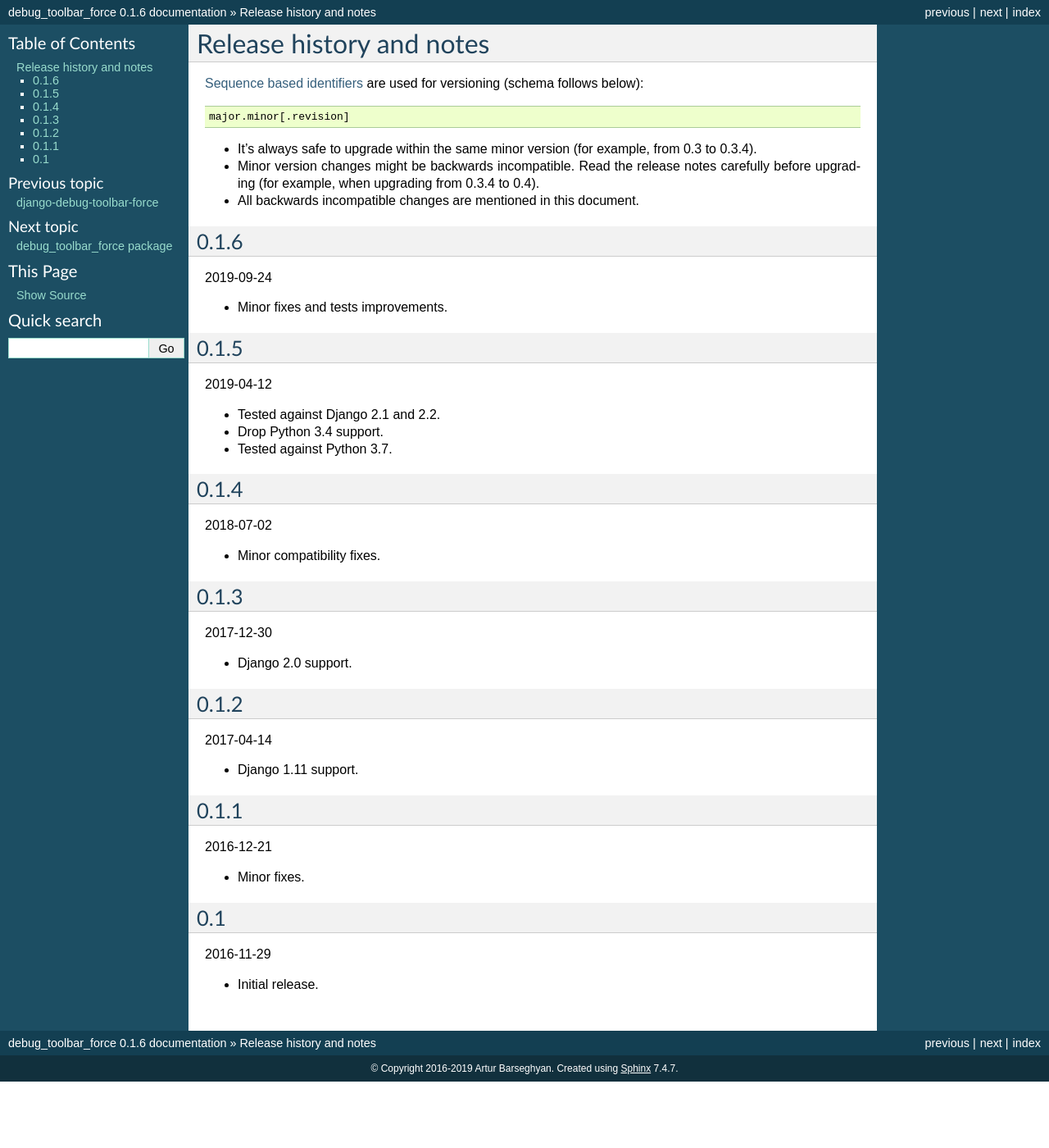
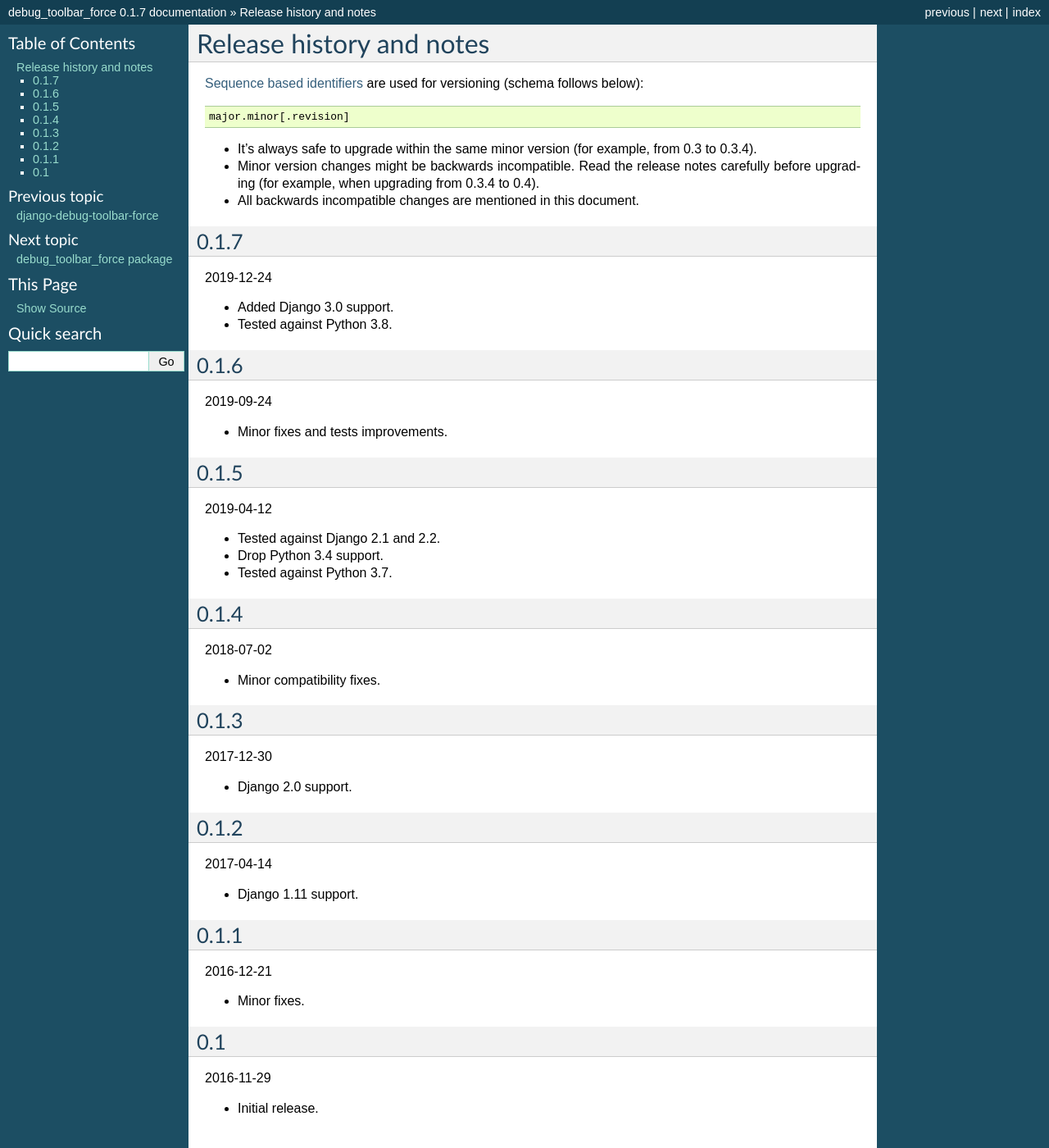
Before and after one commit to barseghyanartur/django-debug-toolbar-force, a Sphinx documentation site: the page built from docs/changelog.rst, in a window 1280 px wide and 1400 px high. Shown: the whole window at 82% size. Built offline with Sphinx 7.4.7, drawn with Linux system fonts in a browser that asks for light colours; pages that are not in the unit, such as notebooks, are missing from menus; some of the changed text lies outside the part shown.

Commit message:
Prepare 0.1.7

```diff
--- a/README.rst
+++ b/README.rst
@@ -29,8 +29,8 @@ Show ``django-debug-toolbar`` in non- or partial-HTML views.
 
 Prerequisites
 =============
-- Python 2.7, 3.4, 3.5, 3.6 and 3.7.
-- Django 1.8, 1.9, 1.10, 1.11, 2.0, 2.1 and 2.2.
+- Python 2.7, 3.5, 3.6, 3.7 and 3.8.
+- Django 1.8, 1.9, 1.10, 1.11, 2.0, 2.1, 2.2 and 3.0.
 - django-debug-toolbar 1.5 (may work on earlier versions as well, although
   not guaranteed).
 
--- a/docs/changelog.rst
+++ b/docs/changelog.rst
@@ -14,6 +14,13 @@ are used for versioning (schema follows below):
   release notes carefully before upgrading (for example, when upgrading from
   0.3.4 to 0.4).
 - All backwards incompatible changes are mentioned in this document.
+
+0.1.7
+-----
+2019-12-24
+
+- Added Django 3.0 support.
+- Tested against Python 3.8.
 
 0.1.6
 -----
--- a/docs/index.rst
+++ b/docs/index.rst
@@ -29,8 +29,8 @@ Show ``django-debug-toolbar`` in non- or partial-HTML views.
 
 Prerequisites
 =============
-- Python 2.7, 3.4, 3.5, 3.6 and 3.7.
-- Django 1.8, 1.9, 1.10, 1.11, 2.0, 2.1 and 2.2.
+- Python 2.7, 3.5, 3.6, 3.7 and 3.8.
+- Django 1.8, 1.9, 1.10, 1.11, 2.0, 2.1, 2.2 and 3.0.
 - django-debug-toolbar 1.5 (may work on earlier versions as well, although
   not guaranteed).
 
--- a/setup.py
+++ b/setup.py
@@ -8,7 +8,7 @@ try:
 except:
     readme = ''
 
-version = '0.1.6'
+version = '0.1.7'
 
 install_requires = [
     'six>=1.4.1',
--- a/src/debug_toolbar_force/__init__.py
+++ b/src/debug_toolbar_force/__init__.py
@@ -1,5 +1,5 @@
 __title__ = 'debug_toolbar_force'
-__version__ = '0.1.6'
+__version__ = '0.1.7'
 __author__ = 'Artur Barseghyan <artur.barseghyan@gmail.com>'
 __copyright__ = '2016-2019 Artur Barseghyan'
 __license__ = 'GPL-2.0-only OR LGPL-2.1-or-later'
```
Also changed, not shown: CHANGELOG.rst (+7 -0 lines), 6 other files.
